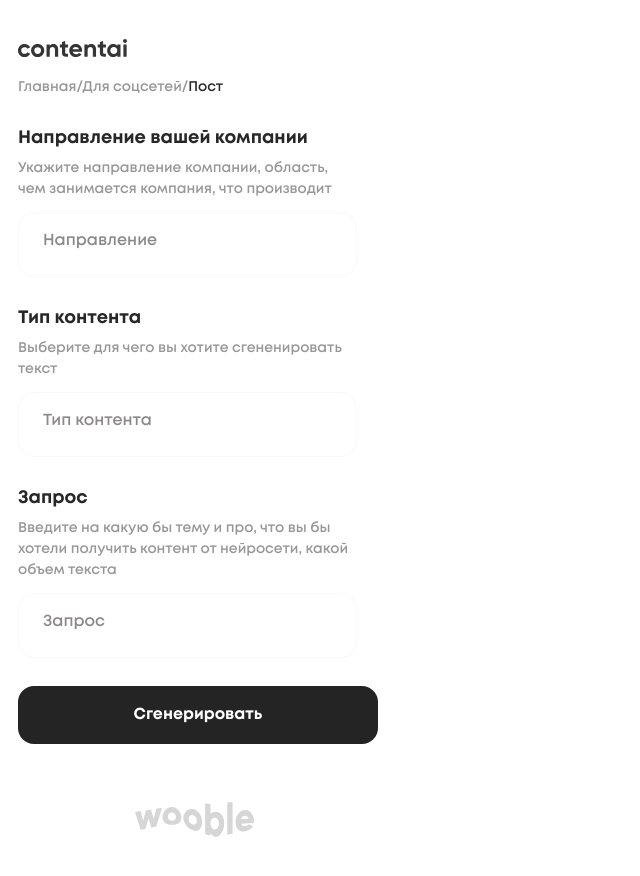
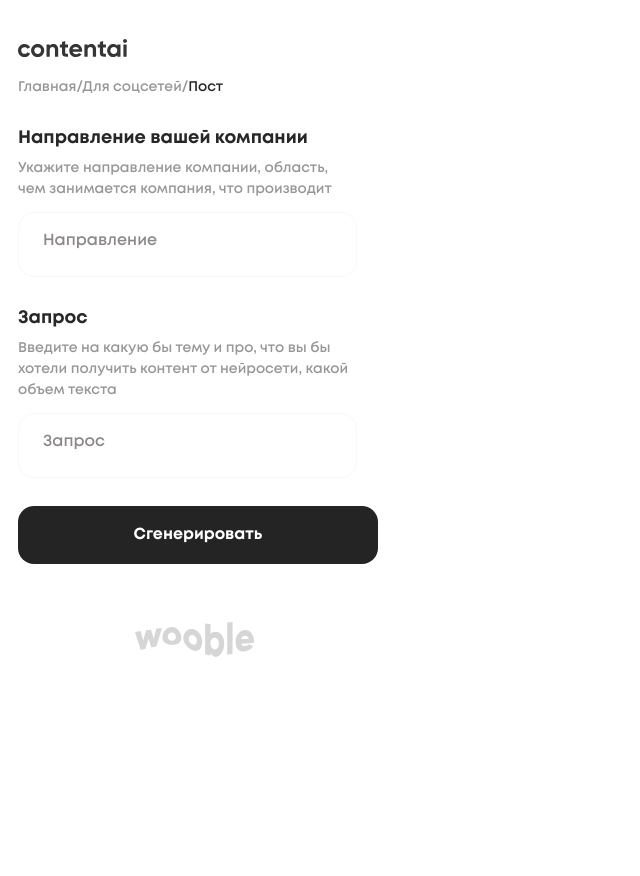
Before and after one commit to DimaGorbusha/ContentAI, a Next.js app: page /societies/post in a window 1280 px wide. Shown: the top 876 px of the page, without its empty margins (0-640 px from the left). After the commit the page ends 800 px from the top, so only its background shows below. Built offline with nearby package versions, Linux system fonts and the light colour scheme.

Commit message:
fix(gen pages): Some fix in gen pages

```diff
--- a/pages/markets/index.tsx
+++ b/pages/markets/index.tsx
@@ -64,5 +64,4 @@
 	);
 };
 
-
 export default Markets;
--- a/pages/sites/news.tsx
+++ b/pages/sites/news.tsx
@@ -3,7 +3,6 @@
 import Link from 'next/link';
 import Button from '@/components/common/Button';
 import Input from '@/components/common/Input';
-import { generatePrompts } from '@/utils/openai';
 
 import { useFormik } from 'formik';
 import * as Yup from 'yup';
@@ -11,26 +10,22 @@
 
 interface IFormik {
 	direction: string;
-	contentType: string;
 	prompt: string;
 }
 
 const News = (): JSX.Element => {
 	const [outputText, setOutputText] = useState();
 	function formSumbit() {
-		const finalPrompt = formik.values.direction + formik.values.contentType + formik.values.prompt;
+		const finalPrompt = formik.values.direction + formik.values.prompt;
 		console.log(finalPrompt);
-		console.log(generatePrompts('user', finalPrompt));
 	}
 	const formik = useFormik<IFormik>({
 		initialValues: {
 			direction: '',
-			contentType: '',
 			prompt: '',
 		},
 		validationSchema: Yup.object().shape({
 			direction: Yup.string().required('Это обязательное поле'),
-			contentType: Yup.string().required('Это обязательное поле'),
 			promt: Yup.string().required('Это обязательное поле'),
 		}),
 		onSubmit: () => {
@@ -73,22 +68,6 @@
 					</div>
 					<div className='w-[339px] mt-[28px]'>
 						<h2 className='text-BoldBodyText_18 mb-[6px]'>
-							Тип контента
-						</h2>
-						<p className='text-BodyText_14 text-greyText'>
-							Выберите для чего вы хотите сгененировать текст
-						</p>
-						<Input
-							className='w-full mt-[12px]'
-							placeholder='Тип контента'
-							type='text'
-							name='contentType'
-							onChange={formik.handleChange}
-							value={formik.values.contentType}
-							errorMessage={formik.submitCount ? formik.errors.contentType : undefined} />
-					</div>
-					<div className='w-[339px] mt-[28px]'>
-						<h2 className='text-BoldBodyText_18 mb-[6px]'>
 							Запрос
 						</h2>
 						<p className='text-BodyText_14 text-greyText'>
--- a/pages/sites/sfera.tsx
+++ b/pages/sites/sfera.tsx
@@ -11,26 +11,23 @@
 
 interface IFormik {
 	direction: string;
-	contentType: string;
 	prompt: string;
 }
 
 const Post = (): JSX.Element => {
 	const [outputText, setOutputText] = useState();
 	function formSumbit() {
-		const finalPrompt = formik.values.direction + formik.values.contentType + formik.values.prompt;
+		const finalPrompt = formik.values.direction + formik.values.prompt;
 		console.log(finalPrompt);
 		console.log(generatePrompts('user', finalPrompt));
 	}
 	const formik = useFormik<IFormik>({
 		initialValues: {
 			direction: '',
-			contentType: '',
 			prompt: '',
 		},
 		validationSchema: Yup.object().shape({
 			direction: Yup.string().required('Это обязательное поле'),
-			contentType: Yup.string().required('Это обязательное поле'),
 			promt: Yup.string().required('Это обязательное поле'),
 		}),
 		onSubmit: () => {
@@ -73,22 +70,6 @@
 					</div>
 					<div className='w-[339px] mt-[28px]'>
 						<h2 className='text-BoldBodyText_18 mb-[6px]'>
-							Тип контента
-						</h2>
-						<p className='text-BodyText_14 text-greyText'>
-							Выберите для чего вы хотите сгененировать текст
-						</p>
-						<Input
-							className='w-full mt-[12px]'
-							placeholder='Тип контента'
-							type='text'
-							name='contentType'
-							onChange={formik.handleChange}
-							value={formik.values.contentType}
-							errorMessage={formik.submitCount ? formik.errors.contentType : undefined} />
-					</div>
-					<div className='w-[339px] mt-[28px]'>
-						<h2 className='text-BoldBodyText_18 mb-[6px]'>
 							Запрос
 						</h2>
 						<p className='text-BodyText_14 text-greyText'>
--- a/pages/societies/content.tsx
+++ b/pages/societies/content.tsx
@@ -11,21 +11,19 @@
 
 interface IFormik {
 	direction: string;
-	contentType: string;
 	prompt: string;
 }
 
 const Content = (): JSX.Element => {
 	const [outputText, setOutputText] = useState();
 	function formSumbit() {
-		const finalPrompt = formik.values.direction + formik.values.contentType + formik.values.prompt;
+		const finalPrompt = formik.values.direction + formik.values.prompt;
 		console.log(finalPrompt);
 		console.log(generatePrompts('user', finalPrompt));
 	}
 	const formik = useFormik<IFormik>({
 		initialValues: {
 			direction: '',
-			contentType: '',
 			prompt: '',
 		},
 		validationSchema: Yup.object().shape({
@@ -73,22 +71,6 @@
 					</div>
 					<div className='w-[339px] mt-[28px]'>
 						<h2 className='text-BoldBodyText_18 mb-[6px]'>
-							Тип контента
-						</h2>
-						<p className='text-BodyText_14 text-greyText'>
-							Выберите для чего вы хотите сгененировать текст
-						</p>
-						<Input
-							className='w-full mt-[12px]'
-							placeholder='Тип контента'
-							type='text'
-							name='contentType'
-							onChange={formik.handleChange}
-							value={formik.values.contentType}
-							errorMessage={formik.submitCount ? formik.errors.contentType : undefined} />
-					</div>
-					<div className='w-[339px] mt-[28px]'>
-						<h2 className='text-BoldBodyText_18 mb-[6px]'>
 							Запрос
 						</h2>
 						<p className='text-BodyText_14 text-greyText'>
--- a/pages/societies/post.tsx
+++ b/pages/societies/post.tsx
@@ -3,7 +3,6 @@
 import Link from 'next/link';
 import Button from '@/components/common/Button';
 import Input from '@/components/common/Input';
-import { generatePrompts } from '@/utils/openai';
 
 import { useFormik } from 'formik';
 import * as Yup from 'yup';
@@ -11,29 +10,27 @@
 
 interface IFormik {
 	direction: string;
-	contentType: string;
 	prompt: string;
 }
 
 const Post = (): JSX.Element => {
 	const [outputText, setOutputText] = useState();
 	function formSumbit() {
-		const finalPrompt = formik.values.direction + formik.values.contentType + formik.values.prompt;
+		const finalPrompt = formik.values.direction + formik.values.prompt;
+		console.log('отправлен запрос чатгпт');
 		console.log(finalPrompt);
-		console.log(generatePrompts('user', finalPrompt));
 	}
 	const formik = useFormik<IFormik>({
 		initialValues: {
 			direction: '',
-			contentType: '',
 			prompt: '',
 		},
 		validationSchema: Yup.object().shape({
 			direction: Yup.string().required('Это обязательное поле'),
-			contentType: Yup.string().required('Это обязательное поле'),
 			promt: Yup.string().required('Это обязательное поле'),
 		}),
 		onSubmit: () => {
+			console.log('Он залез в формик');
 			formSumbit();
 		},
 	});
@@ -73,22 +70,6 @@
 					</div>
 					<div className='w-[339px] mt-[28px]'>
 						<h2 className='text-BoldBodyText_18 mb-[6px]'>
-							Тип контента
-						</h2>
-						<p className='text-BodyText_14 text-greyText'>
-							Выберите для чего вы хотите сгененировать текст
-						</p>
-						<Input
-							className='w-full mt-[12px]'
-							placeholder='Тип контента'
-							type='text'
-							name='contentType'
-							onChange={formik.handleChange}
-							value={formik.values.contentType}
-							errorMessage={formik.submitCount ? formik.errors.contentType : undefined} />
-					</div>
-					<div className='w-[339px] mt-[28px]'>
-						<h2 className='text-BoldBodyText_18 mb-[6px]'>
 							Запрос
 						</h2>
 						<p className='text-BodyText_14 text-greyText'>
@@ -104,7 +85,7 @@
 							value={formik.values.prompt}
 							errorMessage={formik.submitCount ? formik.errors.prompt : undefined} />
 					</div>
-					<Button type='submit' variant='filled' color='black' className='w-[360px] mt-[28px]'>
+					<Button variant='filled' color='black' className='w-[360px] mt-[28px]'>
 						Сгенерировать
 					</Button>
 				</div>
--- a/pages/societies/profile.tsx
+++ b/pages/societies/profile.tsx
@@ -11,26 +11,23 @@
 
 interface IFormik {
 	direction: string;
-	contentType: string;
 	prompt: string;
 }
 
 const Profile = (): JSX.Element => {
 	const [outputText, setOutputText] = useState();
 	function formSumbit() {
-		const finalPrompt = formik.values.direction + formik.values.contentType + formik.values.prompt;
+		const finalPrompt = formik.values.direction + formik.values.prompt;
 		console.log(finalPrompt);
 		console.log(generatePrompts('user', finalPrompt));
 	}
 	const formik = useFormik<IFormik>({
 		initialValues: {
 			direction: '',
-			contentType: '',
 			prompt: '',
 		},
 		validationSchema: Yup.object().shape({
 			direction: Yup.string().required('Это обязательное поле'),
-			contentType: Yup.string().required('Это обязательное поле'),
 			promt: Yup.string().required('Это обязательное поле'),
 		}),
 		onSubmit: () => {
@@ -73,22 +70,6 @@
 					</div>
 					<div className='w-[339px] mt-[28px]'>
 						<h2 className='text-BoldBodyText_18 mb-[6px]'>
-							Тип контента
-						</h2>
-						<p className='text-BodyText_14 text-greyText'>
-							Выберите для чего вы хотите сгененировать текст
-						</p>
-						<Input
-							className='w-full mt-[12px]'
-							placeholder='Тип контента'
-							type='text'
-							name='contentType'
-							onChange={formik.handleChange}
-							value={formik.values.contentType}
-							errorMessage={formik.submitCount ? formik.errors.contentType : undefined} />
-					</div>
-					<div className='w-[339px] mt-[28px]'>
-						<h2 className='text-BoldBodyText_18 mb-[6px]'>
 							Запрос
 						</h2>
 						<p className='text-BodyText_14 text-greyText'>
--- a/pages/societies/story.tsx
+++ b/pages/societies/story.tsx
@@ -11,26 +11,23 @@
 
 interface IFormik {
 	direction: string;
-	contentType: string;
 	prompt: string;
 }
 
 const Story = (): JSX.Element => {
 	const [outputText, setOutputText] = useState();
 	function formSumbit() {
-		const finalPrompt = formik.values.direction + formik.values.contentType + formik.values.prompt;
+		const finalPrompt = formik.values.direction + formik.values.prompt;
 		console.log(finalPrompt);
 		console.log(generatePrompts('user', finalPrompt));
 	}
 	const formik = useFormik<IFormik>({
 		initialValues: {
 			direction: '',
-			contentType: '',
 			prompt: '',
 		},
 		validationSchema: Yup.object().shape({
 			direction: Yup.string().required('Это обязательное поле'),
-			contentType: Yup.string().required('Это обязательное поле'),
 			promt: Yup.string().required('Это обязательное поле'),
 		}),
 		onSubmit: () => {
@@ -73,22 +70,6 @@
 					</div>
 					<div className='w-[339px] mt-[28px]'>
 						<h2 className='text-BoldBodyText_18 mb-[6px]'>
-							Тип контента
-						</h2>
-						<p className='text-BodyText_14 text-greyText'>
-							Выберите для чего вы хотите сгененировать текст
-						</p>
-						<Input
-							className='w-full mt-[12px]'
-							placeholder='Тип контента'
-							type='text'
-							name='contentType'
-							onChange={formik.handleChange}
-							value={formik.values.contentType}
-							errorMessage={formik.submitCount ? formik.errors.contentType : undefined} />
-					</div>
-					<div className='w-[339px] mt-[28px]'>
-						<h2 className='text-BoldBodyText_18 mb-[6px]'>
 							Запрос
 						</h2>
 						<p className='text-BodyText_14 text-greyText'>
```
